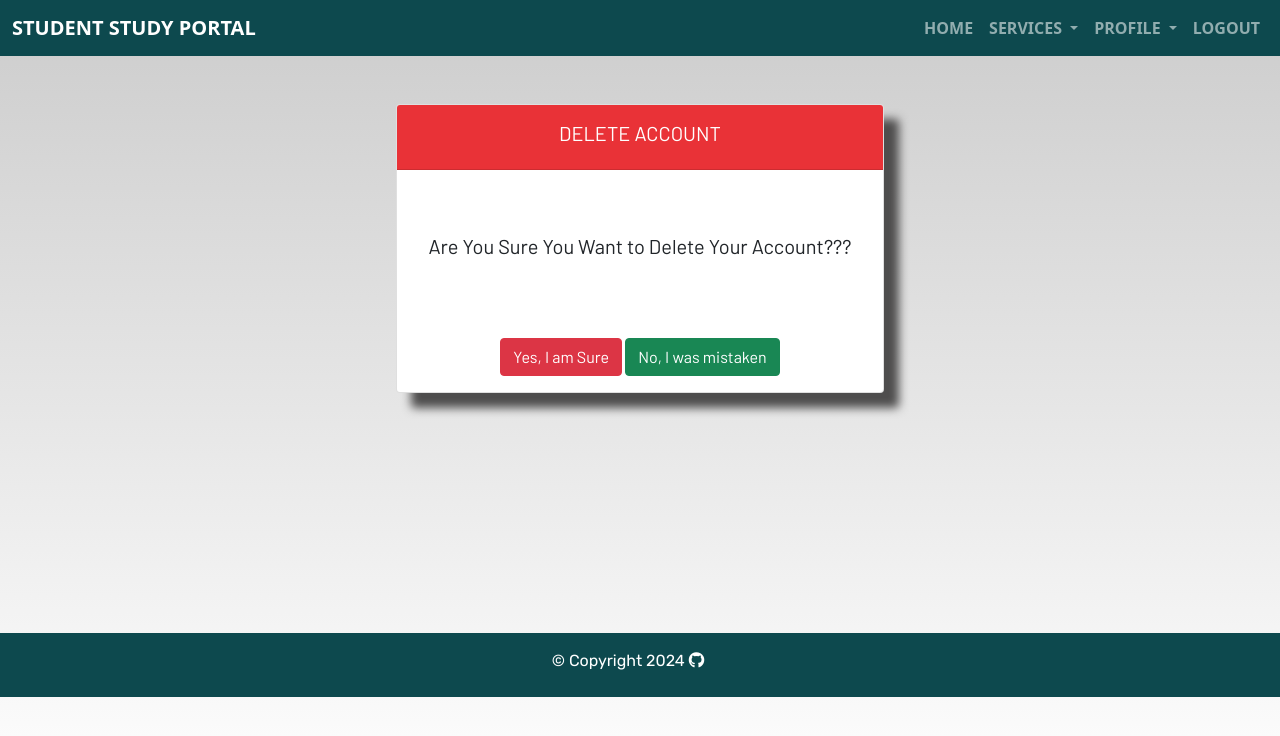
After one commit to sari-rahul/Studen-Study-Portal, a Django app: page /del_acc_page in a window 1280 px wide. The commit adds this page. Shown: the top 736 px of the page. Run offline with Django 4.2, Linux system fonts and the light colour scheme; the visitor is signed in with stand-in values (Sample User, id 1); some libraries are stand-ins or nearby versions; some web fonts are replaced.

Commit message:
Add delete account feature and Password reset pages

```diff
--- a/dashboard/templates/dashboard/base.html
+++ b/dashboard/templates/dashboard/base.html
@@ -35,6 +35,7 @@
             <li class="nav-item">
               <a class="nav-link {% if '/' == request.path %}active{% endif %}" aria-current="page" href="{% url 'home' %}">Home</a>
             </li>
+            {% if user.is_authenticated%}
 
             <li class="nav-item dropdown">
               <a class="nav-link dropdown-toggle" href="#" id="navbarDropdown" role="button" data-toggle="dropdown"
@@ -57,9 +58,15 @@
                 <a class="dropdown-item" href="{% url 'calculator' %}">Calculator</a>
               </div>
             </li>
-            {% if user.is_authenticated%}
-            <li class="nav-item">
-              <a class="nav-link" href="{% url 'profile' %}">Profile</a>
+            <li class="nav-item dropdown">
+              <a class="nav-link dropdown-toggle" href="#" id="navbarDropdown" role="button" data-toggle="dropdown"
+                aria-haspopup="true" aria-expanded="false">
+                profile
+              </a>
+              <div class="dropdown-menu" aria-labelledby="navbarDropdown">
+                <a class="dropdown-item" href="{% url 'profile' %}">Your Profile</a>
+                <a class="dropdown-item" href="{% url 'del-acc-page' %}">Delete Account</a>
+                <a class="dropdown-item" href="{% url 'account_reset_password' %}">Reset Password</a>
             </li>
             <li class="nav-item">
               <a class="nav-link {% if request.path == logout_url %}active{% endif %}"
--- /dev/null
+++ b/dashboard/templates/dashboard/del_acc.html
@@ -0,0 +1,20 @@
+{% extends 'dashboard/base.html' %}
+{% load static %}
+{% block content %}
+<div class="container del-container">
+    <div class="card text-center ">
+        <div class="card-header p-3" id="del-card-header">
+         <h5> Delete Account</h3>
+        </div>
+        <div class="card-body">
+            <br><br>
+          <h5 class="card-title">Are You Sure You Want to Delete Your Account???</h5>
+          <br><br><br>
+          <a href="{% url 'delete_account' %}" class="btn btn-danger"> Yes, I am Sure </a>
+          <a href="{% url 'home' %}" class="btn btn-success">No, I was mistaken</a>
+        </div>
+    </div>
+    <br><br><br><br>
+</div>
+<br><br><br><br>
+  {% endblock %}
--- a/dashboard/templates/dashboard/homework.html
+++ b/dashboard/templates/dashboard/homework.html
@@ -49,7 +49,7 @@
     </table>
 
     {% else %}
-    <h4>All homeworks are completed!! Create to have more!!</h4>
+    <h4>You have no pending Homeworks!! Create to have more!!</h4>
     {% endif %}
 </div>
 <br><br>
--- a/dashboard/templates/dashboard/notes.html
+++ b/dashboard/templates/dashboard/notes.html
@@ -21,7 +21,7 @@
         <br><br>
     </div>
 </div>
-<br><br>
+<br>
 <div class="container">
     <form method="POST">
         {% csrf_token %}
@@ -30,7 +30,7 @@
         </fieldset>
         {{ form|crispy  }}
         <div class="form-group">
-            <button href="" class="btn btn-outline-info" type="submit">
+            <button href="{% url 'notes' %}" class="btn btn-outline-info" type="submit">
                 Create
             </button>
         </div>
--- a/dashboard/urls.py
+++ b/dashboard/urls.py
@@ -37,4 +37,10 @@ urlpatterns= [
 #--------------------------------------------------------------------------------url profile page
     path('profile',views.profile, name="profile"),
 
+#--------------------------------------------------------------------------------url Delete account page
+    path('del_acc_page',views.del_acc_page, name="del-acc-page"),
+    path('delete_account',views.delete_account, name="delete_account"),
+#--------------------------------------------------------------------------------url reset password page
+    path('password_reset',views.password_reset, name="password-reset"),
+
 ]
--- a/dashboard/views.py
+++ b/dashboard/views.py
@@ -2,6 +2,7 @@ from django.shortcuts import render, redirect
 from django.http import HttpResponseRedirect
 from django.contrib import messages
 from django.views import generic
+from django.contrib.auth.decorators import login_required
 from youtubesearchpython import VideosSearch
 from . forms import *
 import requests
@@ -19,6 +20,7 @@ def home (request):
 
 
 # ---------------------------------------------------------NOTES PAGE VIEWS
+@login_required
 def notes (request):
     '''
     View for Adding Notes and displaying success message.
@@ -41,7 +43,7 @@ def notes (request):
     context ={'notes':notes,'form':form}
     return render (request,"dashboard/notes.html",context)
 
-
+@login_required
 def delete_notes(request,pk=None):
     '''
     View for Deleting notes and displaying success message.
@@ -61,6 +63,7 @@ class notes_detail_view(generic.DetailView):
     template_name = 'dashboard/notes_detail.html'
 
 # ---------------------------------------------------------HOMEWORKS PAGE VIEWS
+@login_required
 def homework (request):
     '''
     View for the Home Page and creating new homeworks.
@@ -70,7 +73,7 @@ def homework (request):
         form = Homeworkform(request.POST)
         if form.is_valid():
             try:
-                finished= request.POST['is_finished']
+                finished= request.POST.get('is_finished', False)
                 if finished == 'on':
                     finished = True
                 else:
@@ -86,7 +89,7 @@ def homework (request):
                 is_finished=finished
                 )
             homework.save()
-            form = Homeworkformform()
+            form = Homeworkform()
             messages.success(request,f"Home work added successfully!!!!")
 
     else:
@@ -104,19 +107,17 @@ def homework (request):
     return render (request,"dashboard/homework.html",context)
 
 
-
+@login_required
 def delete_homework(request,pk=None):
     '''
     View for Deleting homeworks and displaying success message.
-
-
     '''
     del_homework = Homework.objects.filter(id=pk)
     del_homework.delete()
     messages.success(request,f"Home work deleted successfully!!!!")
     return redirect("/homeworks")
 
-
+@login_required
 def update_homework(request,pk=None):
     '''
     View for Updating the status of Homework done and displaying success message.
@@ -183,6 +184,7 @@ def youtube_search(request):
 
 
 # ---------------------------------------------------------TO-DO VIEWS
+@login_required
 def todo(request):
     '''
     View for the todopage
@@ -220,7 +222,7 @@ def todo(request):
                 'todo_form':form}
     return render (request,"dashboard/todo.html",context)
 
-
+@login_required
 def delete_todo_list(request,pk=None):
     '''
         View for Deleting todo list items and displaying success message.
@@ -230,6 +232,8 @@ def delete_todo_list(request,pk=None):
     messages.success(request,f"Item successfully deleted from To-Do List!!!!")
     return redirect("/todo")
 
+
+@login_required
 def update_todo_list(request,pk=None):
     '''
     View for Updating the status of items in ToDo list done and displaying success message
@@ -352,6 +356,7 @@ def calculator(request):
     return render(request,"dashboard/calculator.html")
 
 # ---------------------------------------------------------PROFILE VIEWS
+@login_required
 def profile(request):
     hw_data = Homework.objects.filter(is_finished=False,user=request.user)
     todo_data = Todo.objects.filter(is_completed=False,user=request.user)
@@ -373,3 +378,24 @@ def profile(request):
     }
 
     return render(request,"dashboard/profile.html",context)
+
+
+# ---------------------------------------------------------DELETE ACCOUNT VIEWS
+@login_required
+def del_acc_page(request):
+    return render(request,"dashboard/del_acc.html")
+
+@login_required
+def delete_account(request,pk=None):
+    '''
+    View for Deleting account and displaying success message.
+
+    '''
+    del_acc = User.objects.filter(username=request.user.username)
+    del_acc.delete()
+    return render(request,'dashboard/acc_del_confirmation.html')
+
+
+# ---------------------------------------------------------PASSWORD RESET VIEWS
+def password_reset(request):
+    return render(request,"account/password_reset.html")
--- a/static/css/main.css
+++ b/static/css/main.css
@@ -426,3 +426,18 @@ td .form-check{
     color: white;
     background-color: rgb(255, 188, 4);
 }
+/*------------------------------------------------------DELETE ACCOUNT PAGE*/
+.del-container{
+    width:40%;
+    height: 30%;
+}
+.del-container.card-text p{
+    text-align: center;
+    margin-left: 0 !important;
+}
+#del-card-header:hover{
+    background-color: #e93237 !important;
+}
+#signin:hover{
+ font-weight: 700 !important;
+}
--- a/studentstudyportal/settings.py
+++ b/studentstudyportal/settings.py
@@ -30,7 +30,7 @@ BASE_DIR = Path(__file__).resolve().parent.parent
 SECRET_KEY =  os.environ.get("SECRET_KEY")
 
 # SECURITY WARNING: don't run with debug turned on in production!
-DEBUG = False
+DEBUG = True
 
 ALLOWED_HOSTS = ['8000-sarirahul-studenstudypo-1lueu1381ju.ws-eu108.gitpod.io','.herokuapp.com']
 
@@ -156,3 +156,6 @@ DEFAULT_AUTO_FIELD = 'django.db.models.BigAutoField'
 
 CRISPY_ALLOWED_TEMPLATE_PACKS = "bootstrap5"
 CRISPY_TEMPLATE_PACK = "bootstrap5"
+#email settings
+EMAIL_BACKEND = "django.core.mail.backends.filebased.EmailBackend"
+EMAIL_FILE_PATH = BASE_DIR / "sent_emails"
--- a/templates/account/logout.html
+++ b/templates/account/logout.html
@@ -1,4 +1,5 @@
 {% extends "dashboard/base.html" %}
+
 
 {% load i18n %}
 
--- a/templates/account/signup.html
+++ b/templates/account/signup.html
@@ -6,13 +6,13 @@
 
 {% block content %}
 <div class="row">
-  <div class="col-md-6 mt-3 offset-md-2">
+  <div class="col-md-6 mt-2s offset-md-2">
     <h3>{% trans "Sign Up" %}</h3>
-    <p>{% blocktrans %}Already have an account? Then please <a href="{{ login_url }}">sign in</a>.{% endblocktrans %}</p>
+    <p>{% blocktrans %}Already have an account? Then please <a href="{{ login_url }}" id="signin">sign in</a>.{% endblocktrans %}</p>
   </div>
 </div>
 <div class="row">
-  <div class="col-md-6 mt-3 offset-md-2">
+  <div class="col-md-4 mt-3 offset-md-2">
       <form class="signup" id="signup_form" method="post" action="{% url 'account_signup' %}">
         {% csrf_token %}
         {{ form|crispy}}
```
Also changed, not shown: dashboard/templates/dashboard/acc_del_confirmation.html (added, +12 -0 lines), dashboard/templates/dashboard/home.html (+37 -7 lines), dashboard/templates/dashboard/profile.html (+8 -6 lines), templates/account/login.html (+5 -4 lines), templates/account/password_change.html (+20 -8 lines), templates/account/password_reset.html (+12 -4 lines), 1 other file.
